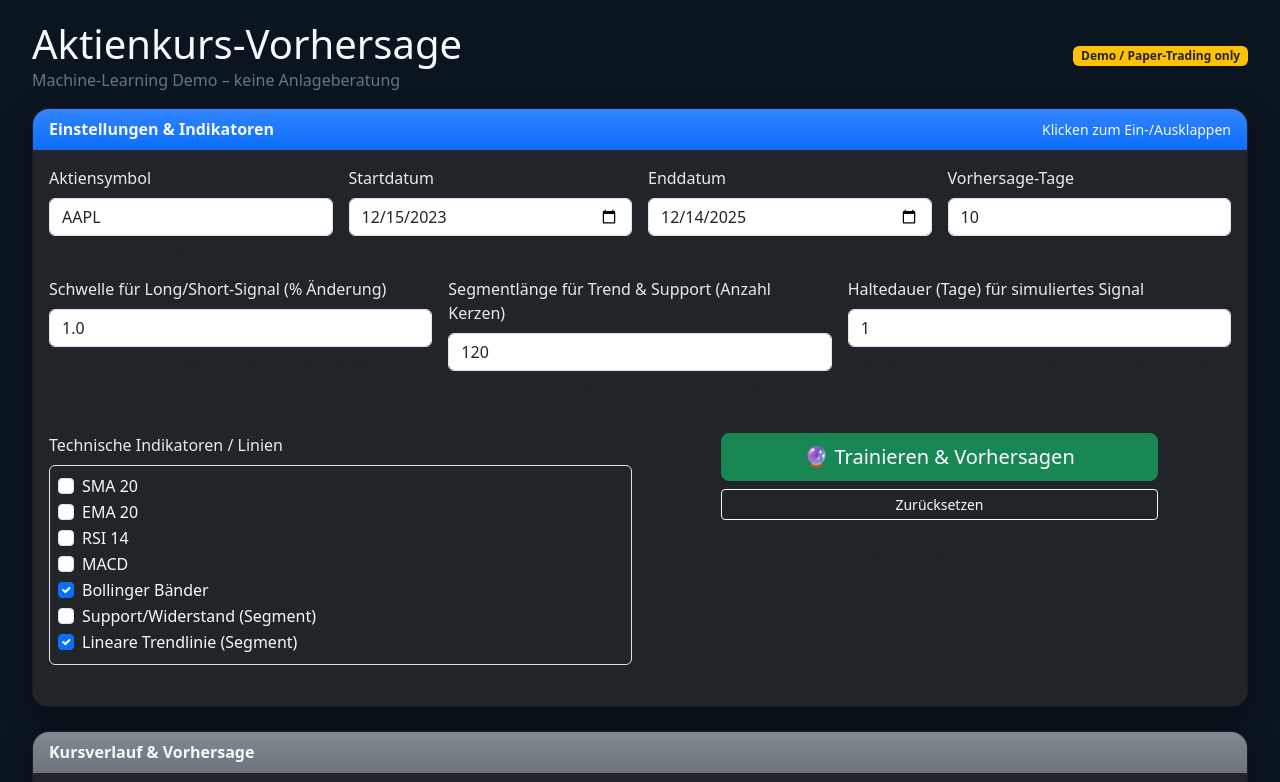
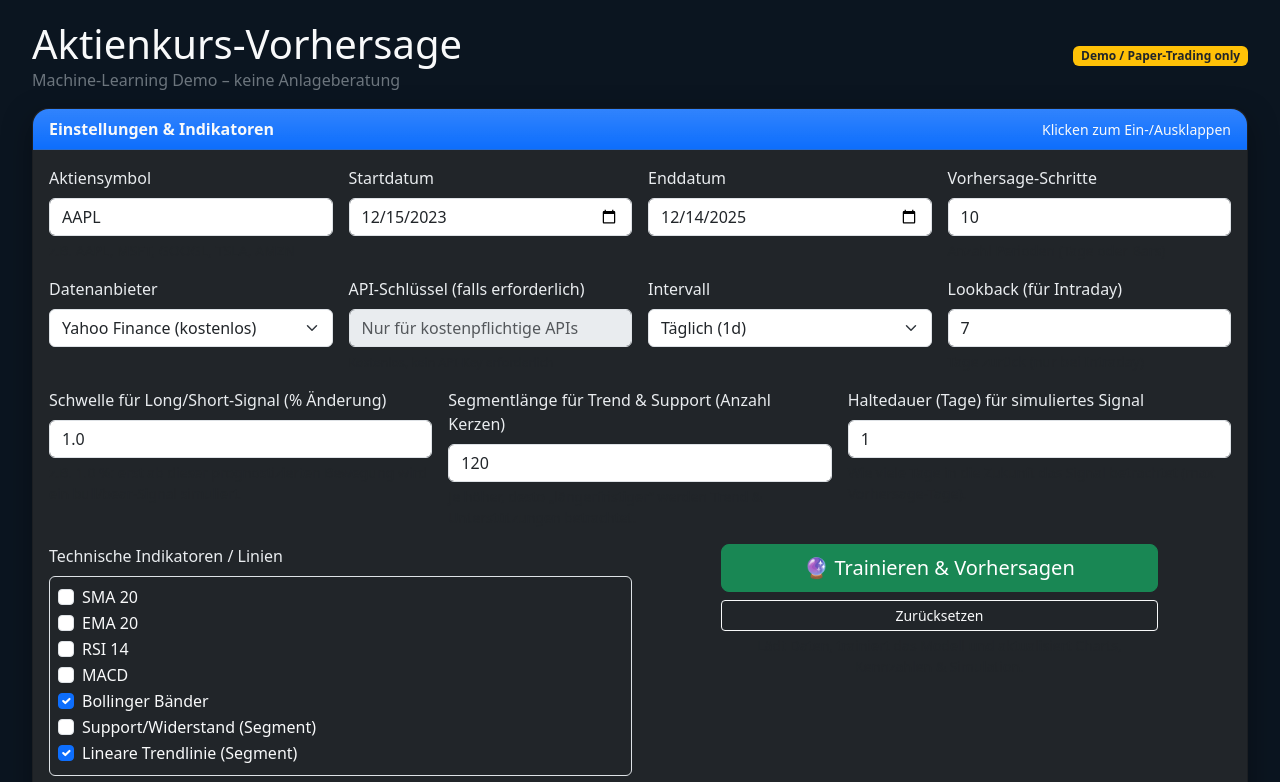
Before and after one commit to NoMadAndy/stockPredictor, a Flask app: page / in a window 1280 px wide. Shown: the top 782 px of the page. Run offline with Flask 3, Linux system fonts and the light colour scheme; parts of the project's set-up code (start-up, migrations or seed data) failed here and were passed over; some libraries are stand-ins or nearby versions.

Commit message:
Add frontend UI and update documentation
Co-authored-by: NoMadAndy <31357725+NoMadAndy@users.noreply.github.com>

```diff
--- a/templates/index.html
+++ b/templates/index.html
@@ -138,7 +138,7 @@
             </div>
 
             <div class="col-md-3">
-              <label class="form-label">Vorhersage-Tage</label>
+              <label class="form-label">Vorhersage-Schritte</label>
               <input
                 id="steps"
                 type="number"
@@ -147,6 +147,62 @@
                 max="60"
                 value="10"
               />
+              <div class="form-text text-muted">
+                Anzahl Perioden (Tage oder Bars)
+              </div>
+            </div>
+          </div>
+
+          <!-- Provider & Interval Selection -->
+          <div class="row g-3 mb-3">
+            <div class="col-md-3">
+              <label class="form-label">Datenanbieter</label>
+              <select id="provider" class="form-select">
+                <option value="yahoo" selected>Yahoo Finance (kostenlos)</option>
+                <option value="alpha_vantage">Alpha Vantage</option>
+                <option value="finnhub">Finnhub</option>
+                <option value="tiingo">Tiingo</option>
+              </select>
+            </div>
+
+            <div class="col-md-3">
+              <label class="form-label">API-Schlüssel (falls erforderlich)</label>
+              <input
+                id="api-key"
+                type="password"
+                class="form-control"
+                placeholder="Nur für kostenpflichtige APIs"
+              />
+              <div class="form-text text-muted">
+                <small id="provider-hint">Yahoo benötigt keinen Key</small>
+              </div>
+            </div>
+
+            <div class="col-md-3">
+              <label class="form-label">Intervall</label>
+              <select id="interval" class="form-select">
+                <option value="1d" selected>Täglich (1d)</option>
+                <option value="60m">Stündlich (60m)</option>
+                <option value="30m">30 Minuten</option>
+                <option value="15m">15 Minuten</option>
+                <option value="5m">5 Minuten</option>
+                <option value="1m">1 Minute</option>
+              </select>
+            </div>
+
+            <div class="col-md-3">
+              <label class="form-label">Lookback (für Intraday)</label>
+              <input
+                id="lookback-days"
+                type="number"
+                class="form-control"
+                min="1"
+                max="60"
+                value="7"
+              />
+              <div class="form-text text-muted">
+                Tage zurück (nur bei Intraday)
+              </div>
             </div>
           </div>
 
@@ -403,6 +459,11 @@
         const thresholdInput = document.getElementById("threshold");
         const segmentLenInput = document.getElementById("segment-len");
         const horizonInput = document.getElementById("horizon");
+        const providerSelect = document.getElementById("provider");
+        const apiKeyInput = document.getElementById("api-key");
+        const intervalSelect = document.getElementById("interval");
+        const lookbackInput = document.getElementById("lookback-days");
+        const providerHint = document.getElementById("provider-hint");
         const logWindow = document.getElementById("log-window");
         const quotePanel = document.getElementById("quote-panel");
         const newsPanel = document.getElementById("news-panel");
@@ -414,6 +475,15 @@
         });
         let hasCollapsedOnce = false;
 
+        // Load saved provider settings from localStorage
+        const savedProvider = localStorage.getItem("provider") || "yahoo";
+        const savedApiKey = localStorage.getItem("api_key_" + savedProvider) || "";
+        const savedInterval = localStorage.getItem("interval") || "1d";
+
+        providerSelect.value = savedProvider;
+        apiKeyInput.value = savedApiKey;
+        intervalSelect.value = savedInterval;
+
         const initialState = {
           symbol: symbolInput.value,
           start: startInput.value,
@@ -422,6 +492,9 @@
           threshold: thresholdInput.value,
           segmentLen: segmentLenInput.value,
           horizon: horizonInput.value,
+          provider: savedProvider,
+          interval: savedInterval,
+          lookbackDays: lookbackInput.value,
           indicators: {
             sma20: false,
             ema20: false,
@@ -449,6 +522,74 @@
         }
 
         // ------------------------------------
+        // Provider & API Key Management
+        // ------------------------------------
+        const providerInfo = {
+          yahoo: { name: "Yahoo Finance", requiresKey: false, hint: "Kostenlos, kein API-Key erforderlich" },
+          alpha_vantage: { name: "Alpha Vantage", requiresKey: true, hint: "Kostenlosen Key bei alphavantage.co holen" },
+          finnhub: { name: "Finnhub", requiresKey: true, hint: "Kostenlosen Key bei finnhub.io holen" },
+          tiingo: { name: "Tiingo", requiresKey: true, hint: "Kostenlosen Key bei tiingo.com holen" }
+        };
+
+        function updateProviderHint() {
+          const provider = providerSelect.value;
+          const info = providerInfo[provider];
+          if (info) {
+            providerHint.textContent = info.hint;
+            apiKeyInput.disabled = !info.requiresKey;
+            if (!info.requiresKey) {
+              apiKeyInput.value = "";
+            }
+          }
+        }
+
+        // Save provider selection
+        providerSelect.addEventListener("change", () => {
+          const provider = providerSelect.value;
+          localStorage.setItem("provider", provider);
+
+          // Load saved key for this provider
+          const savedKey = localStorage.getItem("api_key_" + provider) || "";
+          apiKeyInput.value = savedKey;
+
+          updateProviderHint();
+        });
+
+        // Save API key when changed (also send to server for encryption)
+        apiKeyInput.addEventListener("blur", async () => {
+          const provider = providerSelect.value;
+          const apiKey = apiKeyInput.value.trim();
+
+          if (apiKey) {
+            // Save to localStorage
+            localStorage.setItem("api_key_" + provider, apiKey);
+
+            // Send to server for encrypted storage
+            try {
+              const res = await fetch("/api/provider_key", {
+                method: "POST",
+                headers: { "Content-Type": "application/json" },
+                body: JSON.stringify({ provider, api_key: apiKey })
+              });
+
+              if (res.ok) {
+                appendLog("✓ API-Key für " + provider + " gespeichert");
+              }
+            } catch (err) {
+              console.error("Failed to save API key:", err);
+            }
+          }
+        });
+
+        // Save interval selection
+        intervalSelect.addEventListener("change", () => {
+          localStorage.setItem("interval", intervalSelect.value);
+        });
+
+        // Initialize provider hint
+        updateProviderHint();
+
+        // ------------------------------------
         // Gemeinsame Funktion: Vorhersage starten
         // ------------------------------------
         async function runForecast() {
@@ -459,17 +600,20 @@
           const thresholdPct = parseFloat(thresholdInput.value || "1.0");
           const segmentLen = parseInt(segmentLenInput.value || "120", 10);
           const horizonDays = parseInt(horizonInput.value || "1", 10);
+          const provider = providerSelect.value;
+          const interval = intervalSelect.value;
+          const lookbackDays = parseInt(lookbackInput.value || "7", 10);
 
           appendLog(
             "Sende Anfrage für " +
               symbol +
-              " (Threshold=" +
+              " (" + interval + ", " + provider + ", Threshold=" +
               thresholdPct.toFixed(2) +
               "%, Segment=" +
               segmentLen +
               ", Haltedauer=" +
               horizonDays +
-              " Tage)..."
+              " Perioden)..."
           );
 
           try {
@@ -484,6 +628,9 @@
                 threshold_pct: thresholdPct,
                 segment_len: segmentLen,
                 horizon_days: horizonDays,
+                provider,
+                interval,
+                lookback_days: lookbackDays,
               }),
             });
 
```
Also changed, not shown: provider_key_store.py (+10 -2 lines), CHANGELOG.md, README.md.
